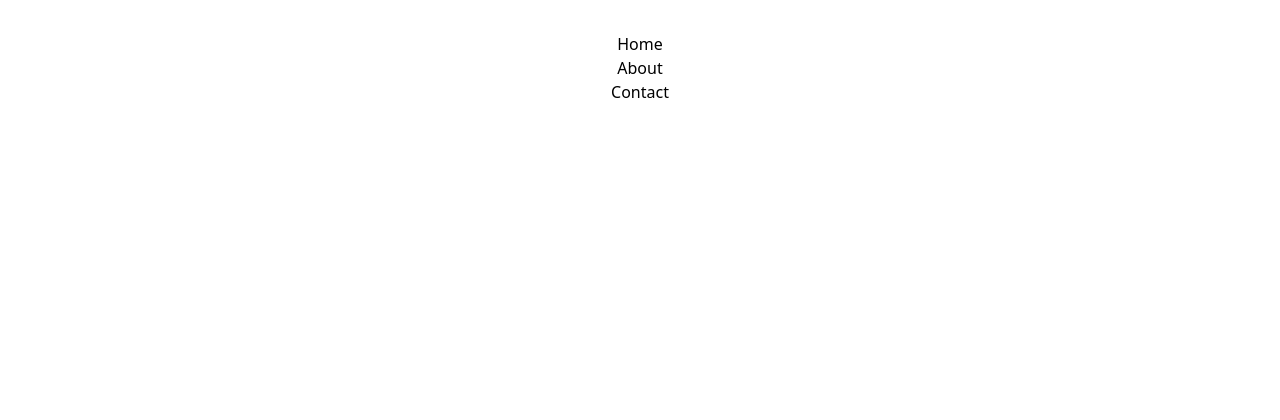
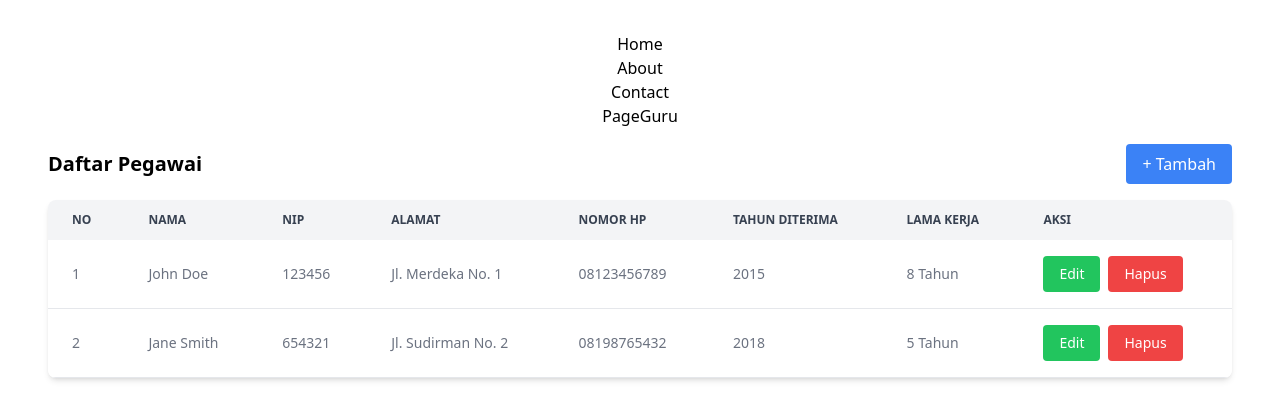
Before and after one commit to projectbinusa/portofoliomranggen-client, a React (Vite) app: page /pageguru in a window 1280 px wide. Before the commit this address had no page. Shown: the top 420 px of the page. Built offline with nearby package versions, Linux system fonts and the light colour scheme.

Commit message:
Menambahkan Page Guru

```diff
--- a/package.json
+++ b/package.json
@@ -13,7 +13,9 @@
     "axios": "^1.7.9",
     "react": "^18.3.1",
     "react-dom": "^18.3.1",
-    "redux": "^5.0.1"
+    "react-router-dom": "^7.1.4",
+    "redux": "^5.0.1",
+    "sweetalert2": "^11.15.10"
   },
   "devDependencies": {
     "@eslint/js": "^9.17.0",
@@ -28,6 +30,6 @@
     "globals": "^15.14.0",
     "postcss": "^8.5.1",
     "tailwindcss": "^3.4.17",
-    "vite": "^6.0.5"
+    "vite": "^6.0.11"
   }
 }
--- a/src/App.jsx
+++ b/src/App.jsx
@@ -3,6 +3,7 @@ import { useState } from "react";
 import Home from "./page/Home";
 import About from "./page/About";
 import Contact from "./page/Contact";
+import PageGuru from "./NewPage/PageGuru";
 import "./App.css";
 
 function App() {
@@ -19,12 +20,16 @@ function App() {
           <li>
             <Link to="/contact">Contact</Link>
           </li>
+          <li>
+            <Link to="/pageguru">PageGuru</Link>
+          </li>
         </ul>
       </nav>
       <Routes>
         <Route path="/" element={<Home />} />
         <Route path="/about" element={<About />} />
         <Route path="/contact" element={<Contact />} />
+        <Route path="/pageguru" element={<PageGuru />} />
       </Routes>
     </Router>
   );
--- /dev/null
+++ b/src/NewPage/PageGuru.jsx
@@ -0,0 +1,96 @@
+import React, { useState } from "react";
+import { Link, useNavigate } from "react-router-dom";
+import Swal from "sweetalert2";
+
+const PageGuru = () => {
+  const navigate = useNavigate();
+  const [pageguru, setPageGuru] = useState([
+    {
+      id: 1,
+      nama: "John Doe",
+      nip: "123456",
+      alamat: "Jl. Merdeka No. 1",
+      nomorHp: "08123456789",
+      tahunDiterima: "2015",
+      lamaKerja: "8 Tahun",
+    },
+    {
+      id: 2,
+      nama: "Jane Smith",
+      nip: "654321",
+      alamat: "Jl. Sudirman No. 2",
+      nomorHp: "08198765432",
+      tahunDiterima: "2018",
+      lamaKerja: "5 Tahun",
+    },
+  ]);
+
+  const handleDeletePageGuru = (id) => {
+    Swal.fire({
+      title: "Are you sure?",
+      text: "Do you want to delete this employee?",
+      icon: "warning",
+      showCancelButton: true,
+      confirmButtonText: "Yes, delete it!",
+      cancelButtonText: "Cancel",
+    }).then((result) => {
+      if (result.isConfirmed) {
+        setPageGuru(pageguru.filter((pageguru) => pageguru.id !== id));
+        Swal.fire("Deleted!", "The employee has been deleted.", "success");
+      }
+    });
+  };
+
+  return (
+    <div className="container mx-auto p-4">
+      <div className="flex justify-between items-center mb-4">
+        <h2 className="text-xl font-bold">Daftar Pegawai</h2>
+        <button className="bg-blue-500 text-white px-4 py-2 rounded" onClick={() => navigate("/tambah")}>
+          + Tambah
+        </button>
+      </div>
+      <div className="overflow-x-auto shadow-md sm:rounded-lg">
+        <table className="w-full text-sm text-left text-gray-500">
+          <thead className="text-xs text-gray-700 uppercase bg-gray-100">
+            <tr>
+              <th className="px-6 py-3">No</th>
+              <th className="px-6 py-3">Nama</th>
+              <th className="px-6 py-3">NIP</th>
+              <th className="px-6 py-3">Alamat</th>
+              <th className="px-6 py-3">Nomor Hp</th>
+              <th className="px-6 py-3">Tahun Diterima</th>
+              <th className="px-6 py-3">Lama Kerja</th>
+              <th className="px-6 py-3">Aksi</th>
+            </tr>
+          </thead>
+          <tbody>
+            {pageguru.map((guru, index) => (
+              <tr key={guru.id} className="bg-white border-b hover:bg-gray-50">
+                <td className="px-6 py-4">{index + 1}</td>
+                <td className="px-6 py-4">{guru.nama}</td>
+                <td className="px-6 py-4">{guru.nip}</td>
+                <td className="px-6 py-4">{guru.alamat}</td>
+                <td className="px-6 py-4">{guru.nomorHp}</td>
+                <td className="px-6 py-4">{guru.tahunDiterima}</td>
+                <td className="px-6 py-4">{guru.lamaKerja}</td>
+                <td className="px-6 py-4 flex space-x-2">
+                <Link to={`/edit/${guru.id}`}>
+                  <button className="bg-green-500 text-white px-4 py-2 rounded">Edit</button>
+                </Link>
+                  <button
+                    className="bg-red-500 text-white px-4 py-2 rounded"
+                    onClick={() => handleDeletePageGuru(guru.id)}
+                  >
+                    Hapus
+                  </button>
+                </td>
+              </tr>
+            ))}
+          </tbody>
+        </table>
+      </div>
+    </div>
+  );
+};
+
+export default PageGuru;
```
Also changed, not shown: 1 other file (tests, documents, lock files or other folders).
